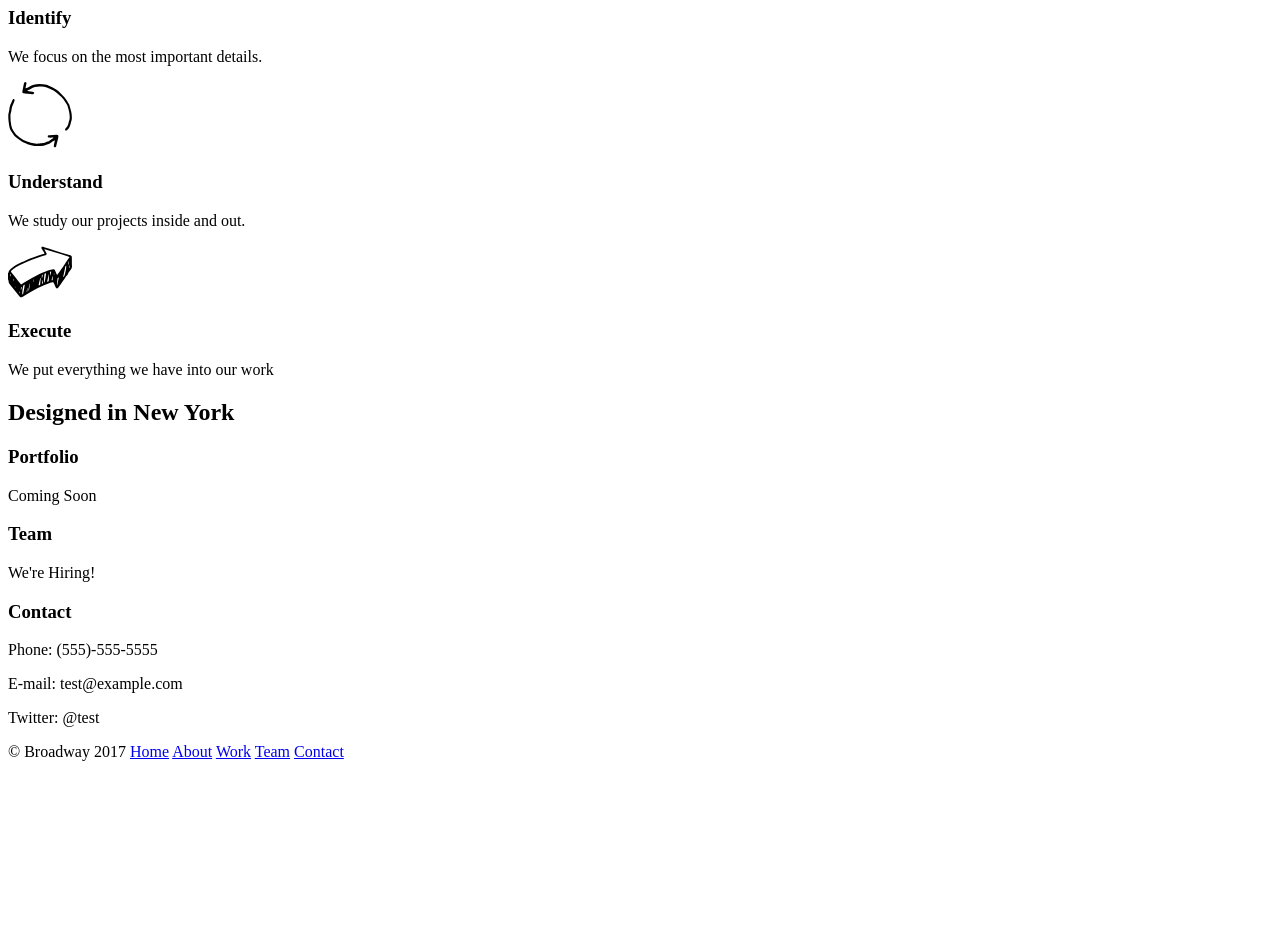
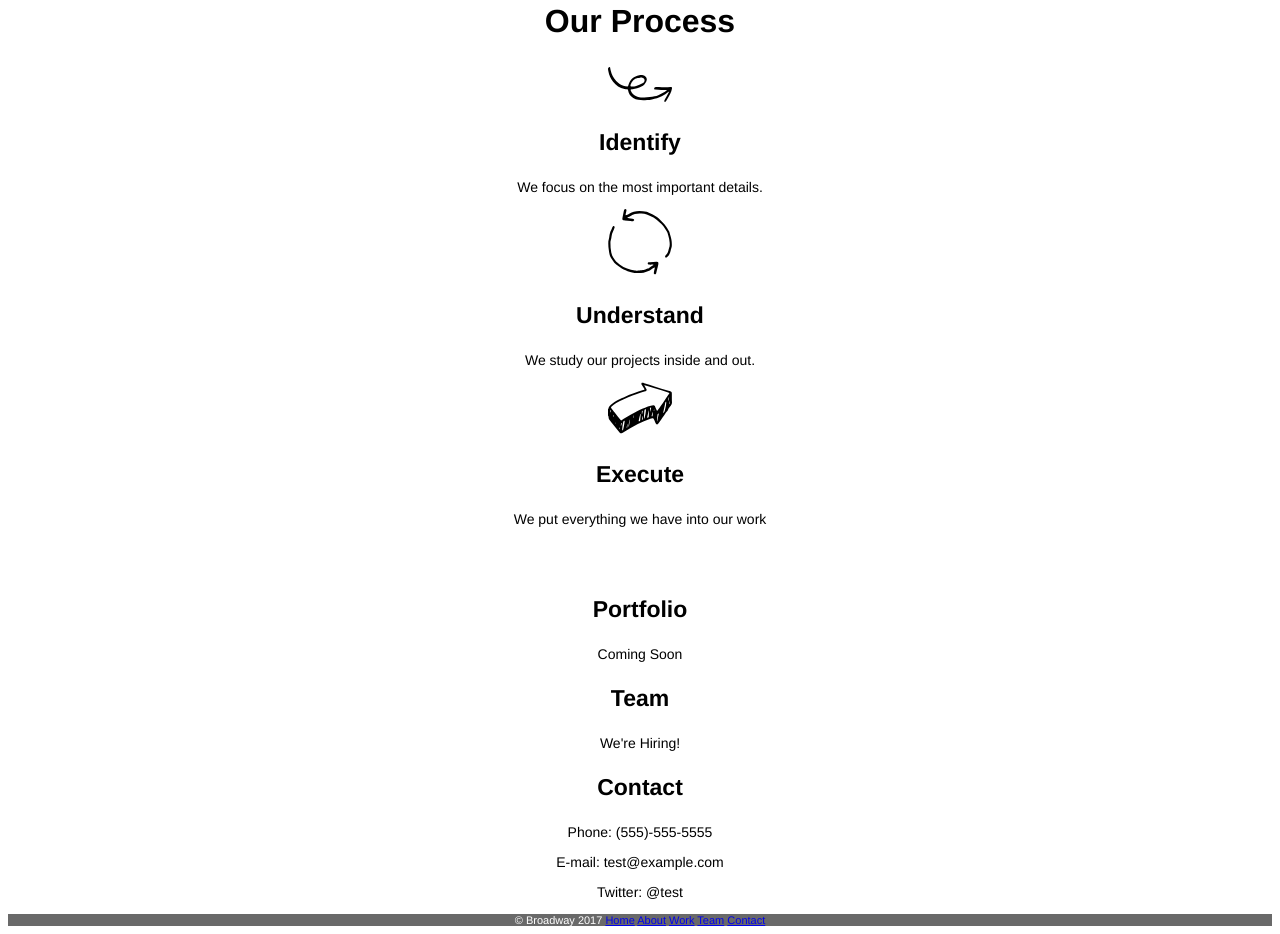
Before and after one commit to GeorgiePloy/broadway, a plain HTML site: page index.html in a window 1280 px wide. Shown: the part 351-1285 px from the top of the page. Before the commit the page ends 1120 px from the top, so only its background shows below. Drawn offline with Linux system fonts and the light colour scheme.

Commit message:
Complete basic css except nav bar

```diff
--- a/index.html
+++ b/index.html
@@ -2,7 +2,7 @@
 <html>
   <head>
     <title>Broadway Design</title>
-    <link href="./resources/css/style.css" type="type/css" rel="stylesheet">
+    <link href="./resources/css/style.css" type="text/css" rel="stylesheet">
   </head>
   <body>
     <div>
@@ -14,29 +14,29 @@
       <p><a href="#contact">Contact</a></p>
     </div>
     <div id="process">
-      <h2>Our Process</h2>
+      <h2 id="subtitle">Our Process</h2>
       <img src="./resources/images/identify.svg"/>
       <h3>Identify</h3>
-      <p>We focus on the most important details.</p>
+      <p class="support-text">We focus on the most important details.</p>
       <img src="./resources/images/understand.svg"/>
       <h3>Understand</h3>
-      <p>We study our projects inside and out.</p>
+      <p class="support-text">We study our projects inside and out.</p>
       <img src="./resources/images/execute.svg"/>
       <h3>Execute</h3>
-      <p>We put everything we have into our work</p>
+      <p class="support-text">We put everything we have into our work</p>
     </div>
     <div>
-      <h2>Designed in New York</h2>
+      <h2 id="subtitle-two">Designed in New York</h2>
     </div>
     <div>
-      <h3>Portfolio</h3>
-      <p>Coming Soon</p>
-      <h3>Team</h3>
-      <p>We're Hiring!</p>
-      <h3>Contact</h3>
-      <p>Phone: (555)-555-5555</p>
-      <p>E-mail: test@example.com</p>
-      <p>Twitter: @test</p>
+      <h3 id="portfolio">Portfolio</h3>
+      <p class="support-text">Coming Soon</p>
+      <h3 id="team">Team</h3>
+      <p class="support-text">We're Hiring!</p>
+      <h3 id="contact">Contact</h3>
+      <p class="support-text">Phone: (555)-555-5555</p>
+      <p class="support-text">E-mail: test@example.com</p>
+      <p class="support-text">Twitter: @test</p>
     </div>
     <footer>
       <span>© Broadway 2017</span>
--- a/resources/css/style.css
+++ b/resources/css/style.css
@@ -1,8 +1,30 @@
 html {
   font-family: helvetica, sans-serif;
+  text-align: center;
 }
 h1 {
   color: white;
   font-size: 70px;
   font-weight: bold;
 }
+h3 {
+  font-size: 23px;
+  font-weight: bold;
+}
+.support-text {
+  font-size: 14px;
+}
+footer {
+  color: white;
+  font-size: 11px;
+  background-color: dimgray;
+}
+#subtitle {
+  font-size: 32px;
+  font-weight: bold;
+}
+#subtitle-two {
+  color: white;
+  font-size: 23px;
+  font-weight: bold;
+}
```
